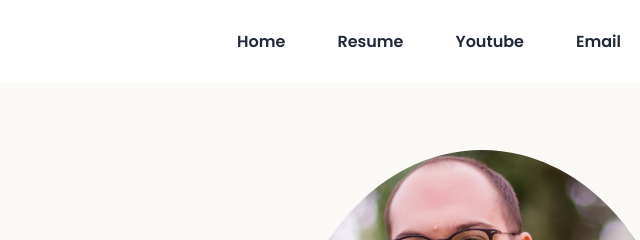
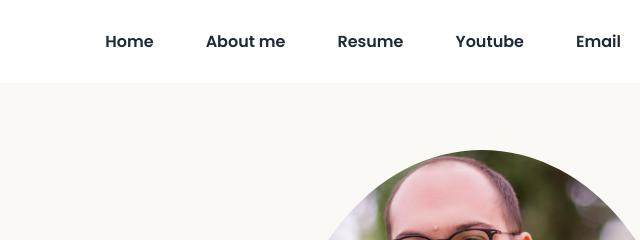
Before and after one commit to GabrielHDanielsson/site, a plain HTML site: page index.html in a window 1280 px wide. Shown: the top 240 px of the page, 486-1126 px from the left. Drawn offline with nearby package versions, Linux system fonts and the light colour scheme.

Commit message:
Update index.html

```diff
--- a/index.html
+++ b/index.html
@@ -20,6 +20,7 @@
 		<input type ="checkbox" name="check" id="check">
 		<ul>
 			<li><a href="https://gabrielhdanielsson.github.io/site/"> Home </a> </li>
+			<li><a href="about_me.html"> About me </a> </li>
 			<li><a href="CV/cv-resume.pdf"> Resume </a> </li>
 			<li><a href="https://www.youtube.com/channel/UCXSV451wZN56WKzWeceOIQw"> Youtube </a> </li>
 			<li><a href="mailto:gabriel.danielsson@gmail.com"> Email </a> </li>
```
